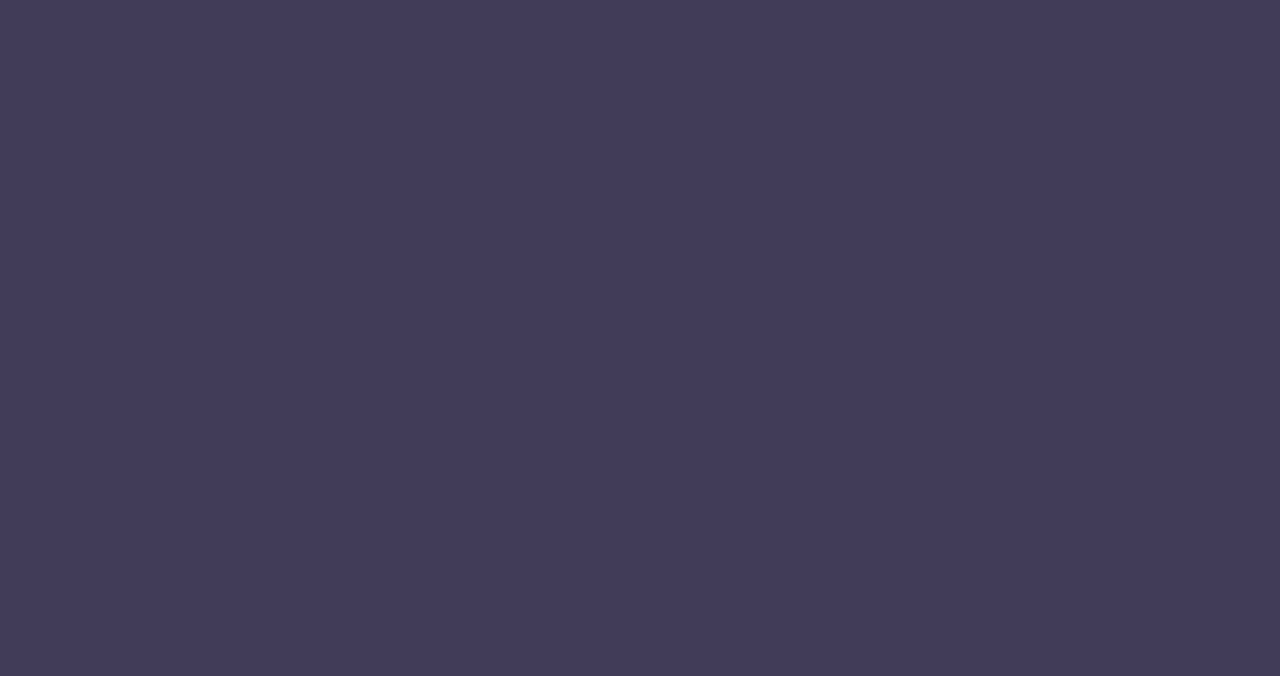
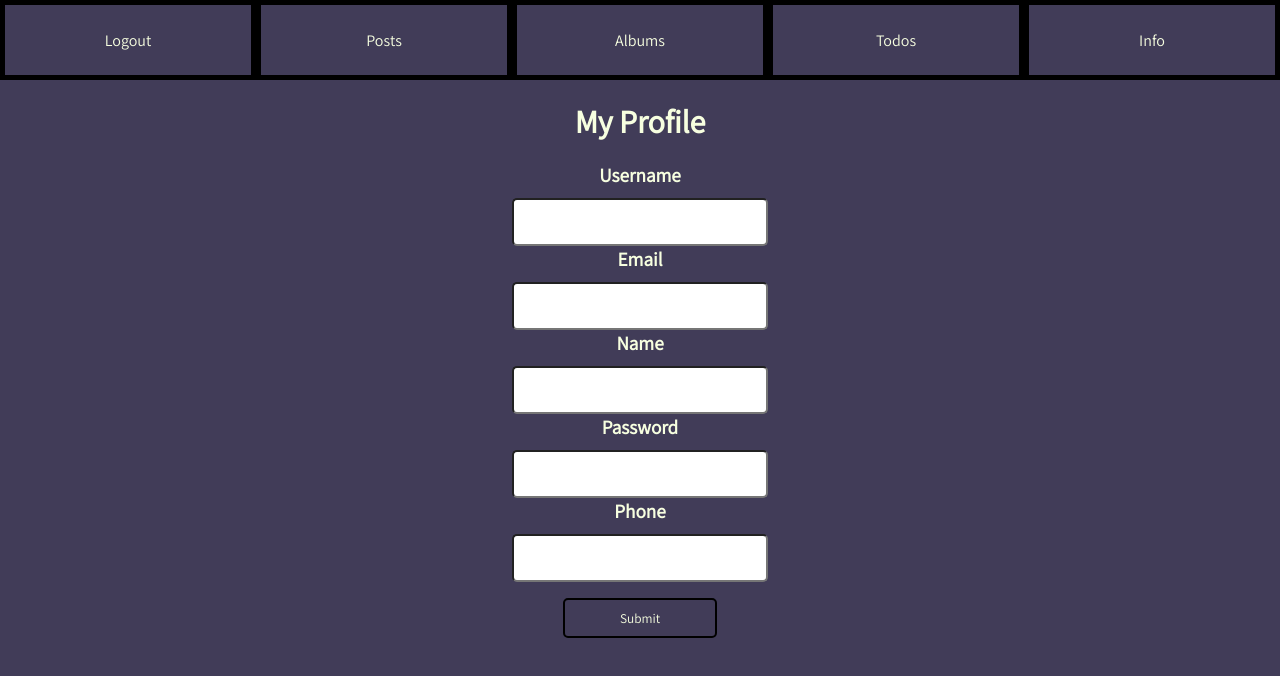
Before and after one commit to EyalPaz-700/EyalShani, a React (Vite) app in the folder EyalShaniClient/: page /info in a window 1280 px wide. Before the commit this address had no page. Shown: the top 676 px of the page. Built offline with nearby package versions, Linux system fonts and the light colour scheme.

Commit message:
Remove Comments bug fix and profile info page

```diff
--- a/EyalShaniClient/src/App.jsx
+++ b/EyalShaniClient/src/App.jsx
@@ -6,6 +6,7 @@ import { useState } from "react";
 import Posts from "./Components/Posts";
 import Navbar from "./Components/Navbar";
 import Post from "./Components/Post";
+import Info from "./Components/Info";
 
 function App() {
   const [currentUser, setCurrentUser] = useState(
@@ -40,6 +41,10 @@ function App() {
           <Route path="/Signup" element={<Signup setActiveUser={login} />} />
           <Route element={<Navbar />}>
             <Route path="/Home" element={<Home logout={logout} />} />
+            <Route
+              path="/info"
+              element={<Info setActiveUser={login} currentUser={currentUser} />}
+            />
             <Route path="/posts">
               <Route index element={<Posts currentUser={currentUser} />} />
               <Route path=":id" element={<Post currentUser={currentUser} />} />
--- /dev/null
+++ b/EyalShaniClient/src/Components/Info.jsx
@@ -0,0 +1,89 @@
+import React, { useState } from "react";
+import "../style/forms.css";
+export default function Info({ setActiveUser, currentUser }) {
+  const [form, setForm] = useState({
+    ...currentUser,
+  });
+  const changeFormInput = (e) => {
+    setForm((prev) => ({ ...prev, [e.target.name]: e.target.value }));
+  };
+
+  const [errMsg, setErrMsg] = useState("");
+  const passwordRegex = /(?=.*[A-Za-z])(?=.*\d)[A-Za-z\d]{8,}$/;
+
+  const handleSubmit = async () => {
+    if (!passwordRegex.test(form.password)) {
+      setErrMsg(
+        "Password Needs To Be Minimum eight characters, at least one letter and one number"
+      );
+    } else {
+      try {
+        debugger;
+        let response = await fetch(
+          `http://localhost:3000/users/${currentUser.id}`,
+          {
+            method: "PATCH",
+            body: JSON.stringify(form),
+            headers: {
+              Accept: "application/json",
+              "Content-Type": "application/json",
+            },
+          }
+        );
+        response = await response.json();
+        setActiveUser(response);
+        setErrMsg("User Updated Succesfuly");
+        if (!response) {
+          setErrMsg("User Updating Failed");
+        }
+      } catch (err) {
+        console.log(err);
+      }
+    }
+  };
+
+  return (
+    <>
+      <h1 id="my-profile-header"> My Profile</h1>
+      <form id="info">
+        <label>
+          <h3> Username </h3>
+          <input value={form.username} readOnly name="username" type="text" />
+        </label>
+        <label>
+          <h3> Email </h3>
+          <input value={form.email} name="username" type="text" readOnly />
+        </label>
+        <label>
+          <h3> Name </h3>
+          <input
+            value={form.name}
+            name="name"
+            type="text"
+            onInput={changeFormInput}
+          />
+        </label>
+        <label>
+          <h3> Password </h3>
+          <input
+            value={form.password}
+            name="password"
+            type="password"
+            onInput={changeFormInput}
+          />
+        </label>
+        <label>
+          <h3> Phone </h3>
+          <input
+            value={form.phone}
+            name="phone"
+            type="text"
+            onInput={changeFormInput}
+          />
+        </label>
+        <input type="button" value="Submit" onClick={handleSubmit} />
+      </form>
+      {errMsg && <div className="error-msgs">{errMsg}</div>}
+    </>
+  );
+}
--- a/EyalShaniClient/src/Components/Navbar.jsx
+++ b/EyalShaniClient/src/Components/Navbar.jsx
@@ -20,7 +20,7 @@ export default function Navbar({ logout }) {
           {" "}
           <div>Todos</div>{" "}
         </NavLink>
-        <NavLink>
+        <NavLink to="/info">
           {" "}
           <div>Info </div>{" "}
         </NavLink>
--- a/EyalShaniClient/src/Components/Post.jsx
+++ b/EyalShaniClient/src/Components/Post.jsx
@@ -10,6 +10,7 @@ export default function Post({ currentUser }) {
   const [commentContent, setCommentContent] = useState("");
 
   const removeComment = async (commentId) => {
+    debugger;
     let response = await fetch(`http://localhost:3000/comments/${commentId}`, {
       method: "DELETE",
     });
@@ -40,7 +41,7 @@ export default function Post({ currentUser }) {
     });
     response = await response.json();
     setComments((prev) => {
-      return [...prev, commentBody];
+      return [...prev, response];
     });
   };
 
@@ -67,6 +68,7 @@ export default function Post({ currentUser }) {
         <h3 className="comments-header">Comments</h3>
         <div className="comment-container">
           {comments.map((comment, index) => {
+            debugger;
             return (
               <Comment
                 currentUser={currentUser}
--- a/EyalShaniClient/src/style/forms.css
+++ b/EyalShaniClient/src/style/forms.css
@@ -69,3 +69,11 @@ input[type="button"]:hover{
     margin-right :  auto;
 
 }
+
+#my-profile-header {
+    margin-top: 20px;
+}
+
+#info input[type="button"] {
+    margin-top: 2vh;
+}
```
